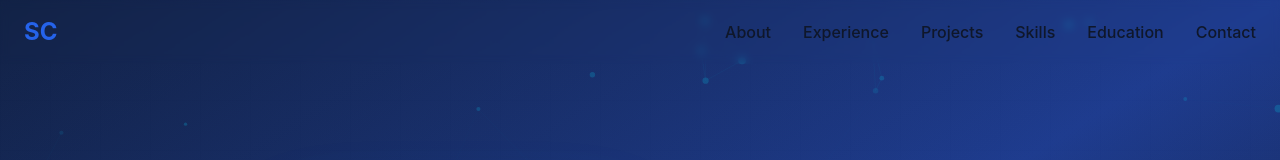
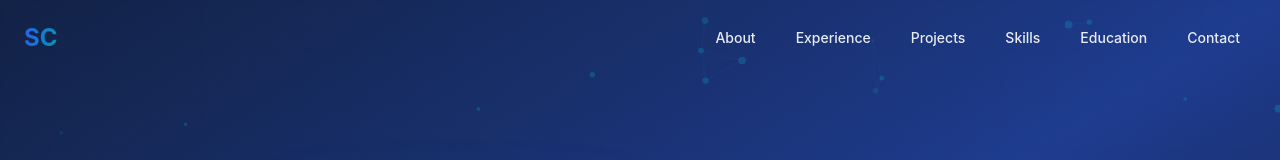
Before and after one commit to sagar-my/My-Portfolio-Sagar, a React (Create React App) app in the folder frontend/: page / in a window 1280 px wide. Shown: the top 160 px of the page. Built offline with nearby package versions, Linux system fonts and the light colour scheme.

Commit message:
new fix in navbar

```diff
--- a/frontend/src/components/Header.jsx
+++ b/frontend/src/components/Header.jsx
@@ -9,7 +9,7 @@ const Header = () => {
 
   useEffect(() => {
     const handleScroll = () => {
-      setIsScrolled(window.scrollY > 50);
+      setIsScrolled(window.scrollY > 20);
 
       // Determine active section based on scroll position
       const sections = ['hero', 'about', 'experience', 'projects', 'skills', 'education', 'contact'];
@@ -50,44 +50,40 @@ const Header = () => {
 
   return (
     <header
-      className={`fixed top-0 left-0 right-0 z-40 transition-all duration-300 backdrop-blur-sm ${
-        isScrolled
-          ? 'bg-white/95 shadow-lg'
-          : 'bg-transparent'
-      }`}
+      className={`fixed top-0 left-0 right-0 z-50 transition-all duration-500 ${isScrolled
+          ? 'bg-white/80 backdrop-blur-md shadow-lg border-b border-white/20 py-3'
+          : 'bg-transparent py-5'
+        }`}
     >
-      <nav className="container mx-auto px-6 py-4">
+      <nav className="container mx-auto px-6">
         <div className="flex items-center justify-between">
           <button
             onClick={() => {
               window.scrollTo({ top: 0, behavior: 'smooth' });
               setActiveSection('');
             }}
-            className="text-2xl font-bold text-blue-600 hover:text-blue-700 transition-all duration-300 hover:scale-110"
+            className="relative group"
           >
-            SC
+            <div className="absolute -inset-2 bg-gradient-to-r from-blue-600 to-cyan-600 rounded-lg opacity-0 group-hover:opacity-20 transition duration-500 blur-lg"></div>
+            <span className="relative text-2xl font-bold bg-gradient-to-r from-blue-600 to-cyan-600 bg-clip-text text-transparent hover:scale-105 transition-transform duration-300 inline-block">
+              SC
+            </span>
           </button>
 
           {/* Desktop Navigation */}
-          <div className="hidden md:flex items-center gap-8">
+          <div className="hidden md:flex items-center gap-2">
             {navItems.map((item) => (
               <button
                 key={item.id}
                 onClick={() => scrollToSection(item.id)}
-                className={`font-medium transition-all duration-300 relative group ${
-                  activeSection === item.id
-                    ? 'text-blue-600'
+                className={`relative px-4 py-2 rounded-full text-sm font-medium transition-all duration-300 hover:scale-105 ${activeSection === item.id
+                    ? 'text-white bg-gradient-to-r from-blue-600 to-cyan-600 shadow-md shadow-blue-500/25'
                     : isScrolled
-                      ? 'text-slate-700 hover:text-blue-600'
-                      : 'text-slate-900 hover:text-blue-600'
-                }`}
+                      ? 'text-slate-600 hover:text-blue-600 hover:bg-blue-50'
+                      : 'text-white/90 hover:text-white hover:bg-white/10'
+                  }`}
               >
                 {item.label}
-                <span
-                  className={`absolute -bottom-1 left-0 w-full h-0.5 bg-gradient-to-r from-blue-600 to-cyan-600 transition-all duration-300 ${
-                    activeSection === item.id ? 'opacity-100 scale-x-100' : 'opacity-0 scale-x-0 group-hover:opacity-100 group-hover:scale-x-100'
-                  }`}
-                />
               </button>
             ))}
           </div>
@@ -95,30 +91,33 @@ const Header = () => {
           {/* Mobile Menu Button */}
           <button
             onClick={() => setIsMobileMenuOpen(!isMobileMenuOpen)}
-            className="md:hidden p-2 text-slate-700 hover:text-blue-600"
+            className={`md:hidden p-2 rounded-lg transition-colors duration-300 ${isScrolled ? 'text-slate-700 hover:bg-blue-50' : 'text-white hover:bg-white/10'
+              }`}
           >
             {isMobileMenuOpen ? <X className="h-6 w-6" /> : <Menu className="h-6 w-6" />}
           </button>
         </div>
 
         {/* Mobile Navigation */}
-        {isMobileMenuOpen && (
-          <div className="md:hidden mt-4 pb-4 space-y-3 animate-fade-in">
-            {navItems.map((item) => (
+        <div className={`md:hidden overflow-hidden transition-all duration-500 ease-in-out ${isMobileMenuOpen ? 'max-h-96 opacity-100 mt-4' : 'max-h-0 opacity-0 mt-0'
+          }`}>
+          <div className="bg-white/90 backdrop-blur-md rounded-2xl p-4 shadow-xl border border-white/20 space-y-2">
+            {navItems.map((item, index) => (
               <button
                 key={item.id}
                 onClick={() => scrollToSection(item.id)}
-                className={`block w-full text-left py-2 px-4 rounded transition-all duration-300 ${
-                  activeSection === item.id
-                    ? 'text-blue-600 bg-blue-50 font-semibold'
-                    : 'text-slate-700 hover:text-blue-600 hover:bg-blue-50'
-                }`}
+                style={{ transitionDelay: `${index * 50}ms` }}
+                className={`block w-full text-left py-3 px-4 rounded-xl transition-all duration-300 transform ${isMobileMenuOpen ? 'translate-x-0 opacity-100' : '-translate-x-4 opacity-0'
+                  } ${activeSection === item.id
+                    ? 'text-white bg-gradient-to-r from-blue-600 to-cyan-600 shadow-md'
+                    : 'text-slate-600 hover:text-blue-600 hover:bg-blue-50'
+                  }`}
               >
                 {item.label}
               </button>
             ))}
           </div>
-        )}
+        </div>
       </nav>
     </header>
   );
```
